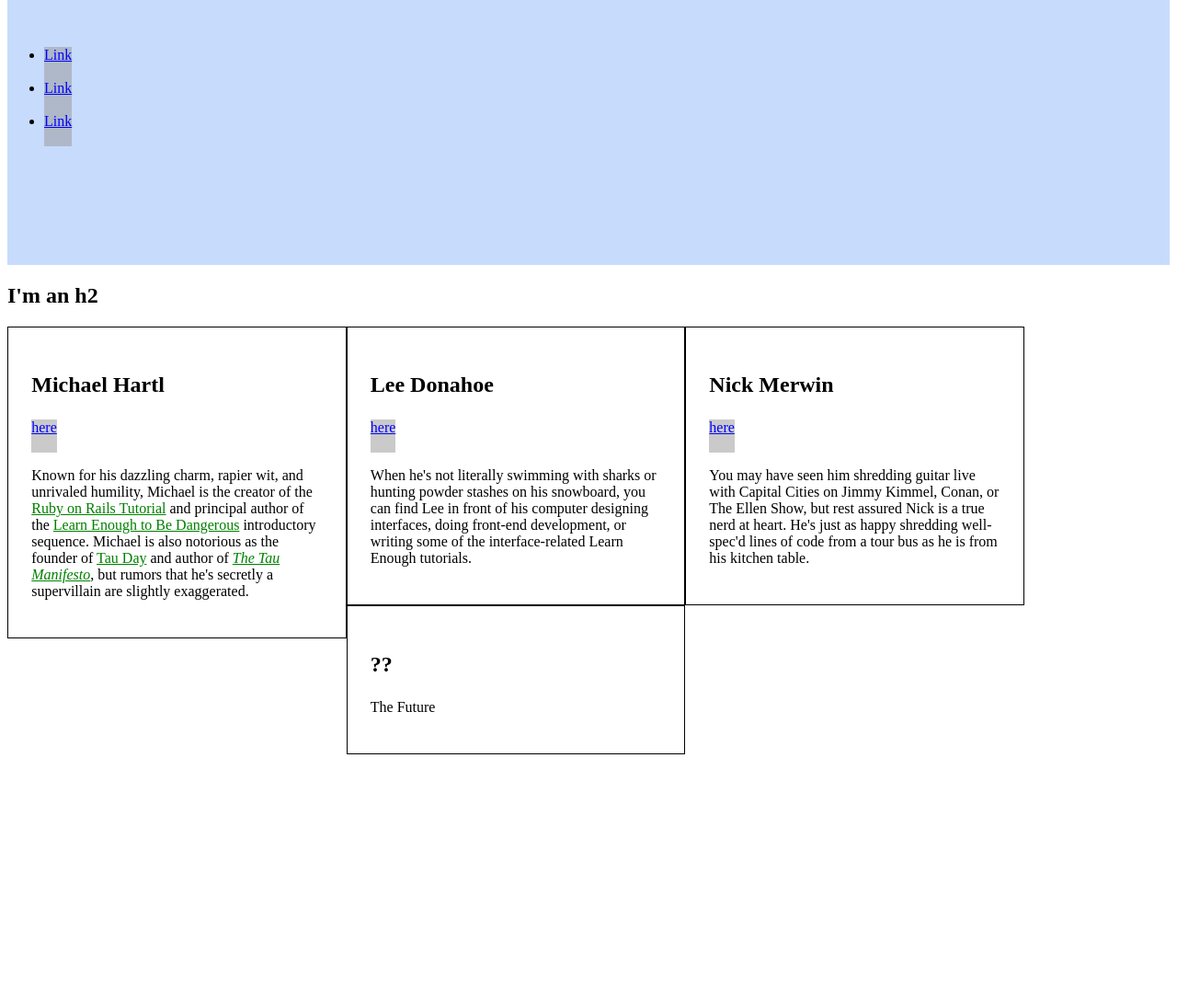
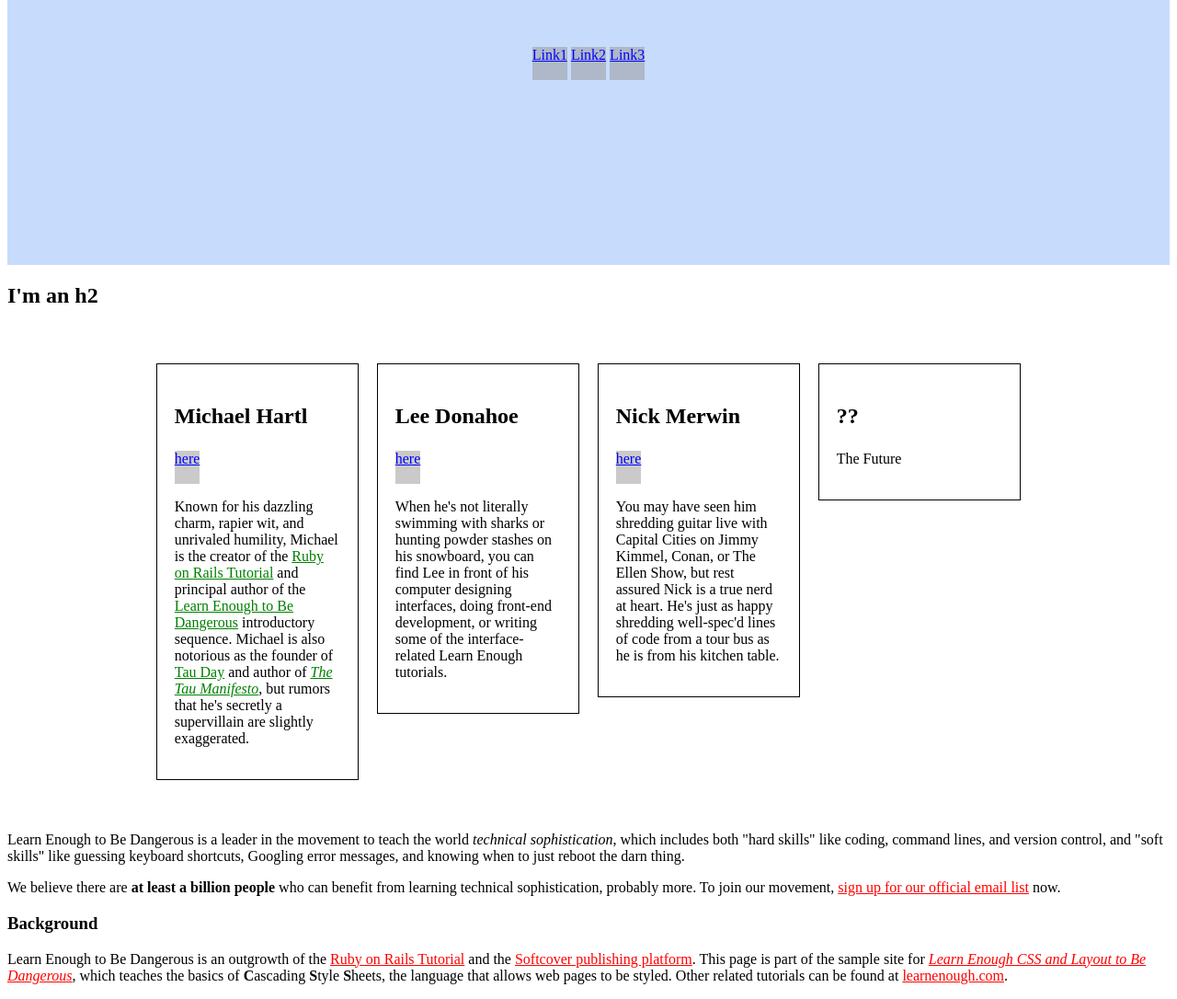
Before and after one commit to karrysg/karrysg.github.io, a plain HTML site: page index.html in a window 1280 px wide. Shown: the part 120-1206 px from the top of the page at 92% size. Before the commit the page ends 940 px from the top, so only its background shows below. Drawn offline with Linux system fonts and the light colour scheme.

Commit message:
added inline blocks

```diff
--- a/index.html
+++ b/index.html
@@ -26,17 +26,29 @@
         display: inline-block;
         height: 36px;
       }
-
+      .social-list {
+        list-style: none;
+        padding: 0;
+        text-align: center;
+      }
+      .social-list > li {
+        display: inline-block;
+      }
       /* BIO STYLES */
       .bio-wrapper {
         font-size: 24px;
+        margin: auto;
+        max-width: 960px;
+        overflow: hidden;
       }
       .bio-box {
         border: 1px solid black;
+        box-sizing: border-box;
         float: left;
         font-size: 1rem;
+        margin: 40px 1%;
         padding: 2%;
-        width: 25%;
+        width: 23%;
       }
       .bio-box h3 {
         font-size: 1.5em;
@@ -52,15 +64,15 @@
   <body>
     <div class="full-hero hero-home">
       <h1>I'm an h1</h1>
-      <ul>
+      <ul class="social-list">
         <li>
-          <a href="http://example.com/" class="social-link">Link</a>
+          <a href="http://example.com/" class="social-link">Link1</a>
         </li>
         <li>
-          <a href="http://example.com/" class="social-link">Link</a>
+          <a href="http://example.com/" class="social-link">Link2</a>
         </li>
         <li>
-          <a href="http://example.com/" class="social-link">Link</a>
+          <a href="http://example.com/" class="social-link">Link3</a>
         </li>
       </ul>
     </div>
@@ -116,5 +128,32 @@
         </p>
       </div>
     </div>
+    <p>
+    Learn Enough to Be Dangerous is a leader in the movement to teach the
+    world <em>technical sophistication</em>, which includes both "hard
+    skills" like coding, command lines, and version control, and "soft
+     skills" like guessing keyboard shortcuts, Googling error messages, and
+    knowing when to just reboot the darn thing.
+  </p>
+  <p>
+    We believe there are <strong>at least a billion people</strong> who can
+    benefit from learning technical sophistication, probably more. To join
+    our movement,
+    <a href="https://learnenough.com/#email_list">sign up for our official
+    email list</a> now.
+  </p>
+  <h3>Background</h3>
+  <p>
+    Learn Enough to Be Dangerous is an outgrowth of the
+    <a href="http://railstutorial.org/">Ruby on Rails Tutorial</a> and the
+    <a href="http://www.softcover.io/">Softcover publishing platform</a>.
+    This page is part of the sample site for
+    <a href="https://learnenough.com/css-tutorial"><em>Learn Enough CSS and
+    Layout to Be Dangerous</em></a>, which teaches the basics of
+    <strong>C</strong>ascading <strong>S</strong>tyle
+    <strong>S</strong>heets, the language that allows web pages to be styled.
+    Other related tutorials can be found at
+    <a href="https://learnenough.com/">learnenough.com</a>.
+  </p>
   </body>
 </html>
```
Also changed, not shown: 1 other file.
